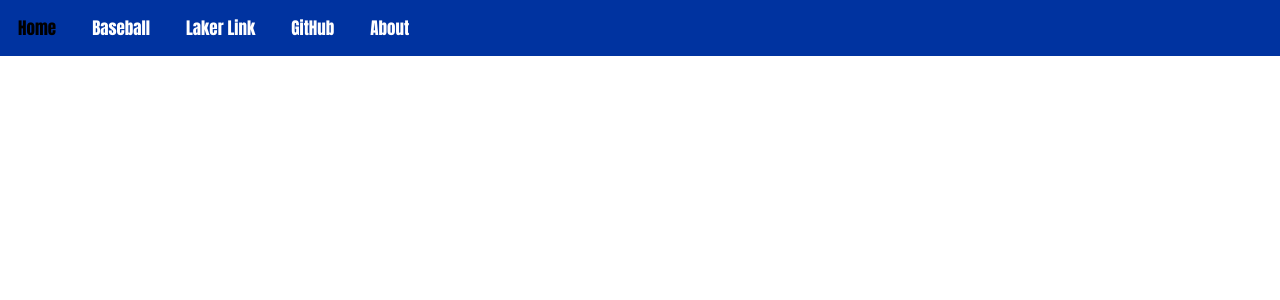
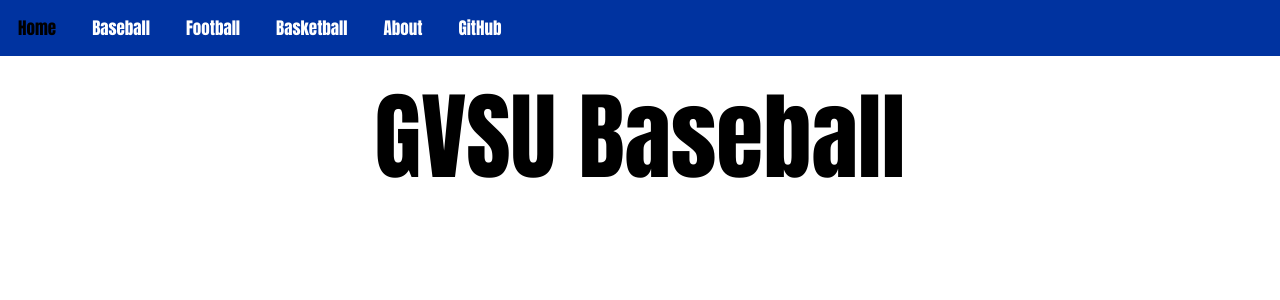
Before and after one commit to GVSU-Sports-Analytics/Web-App, a Flask app: page /baseball in a window 1280 px wide. Shown: the top 300 px of the page. Run offline with Flask 2, Linux system fonts and the light colour scheme.

Commit message:
re formatted the project structure, much cleaner and we will only need the one extra html file

```diff
--- a/blueprints/baseball/bsbl.py
+++ b/blueprints/baseball.py
@@ -10,5 +10,6 @@
 @bsbl.route("/baseball")
 def _baseball() -> str:
     return render_template(
-        "baseball.html",
+        "sport.html",
+        sport="GVSU Baseball"
     )
--- a/flask_app.py
+++ b/flask_app.py
@@ -1,8 +1,9 @@
 from flask import Flask
 import mysql.connector
 from blueprints.about import about
-from blueprints.baseball.simulator import simulator
-from blueprints.baseball.bsbl import bsbl
+from blueprints.baseball import bsbl
+from blueprints.football import football
+from blueprints.basketball import basketball
 from blueprints.index import index
 import os
 
@@ -17,7 +18,8 @@
     app.register_blueprint(index)
     app.register_blueprint(about)
     app.register_blueprint(bsbl)
-    app.register_blueprint(simulator)
+    app.register_blueprint(football)
+    app.register_blueprint(basketball)
 
 
 # does not connect from local machine
--- a/static/styles.css
+++ b/static/styles.css
@@ -21,6 +21,13 @@
     padding-left: 5%;
     padding-bottom: 20%;
     color: #ffffff;
+}
+
+.page-title {
+    font-size: 600%;
+    font-weight: bold;
+    text-align: center;
+    padding-top: 5%;
 }
 
 .topnav {
--- a/templates/baseball.html
+++ /dev/null
@@ -1,18 +0,0 @@
-<!DOCTYPE html>
-<html lang="en">
-<head>
-    <link type="text/css" rel="stylesheet" href="{{ url_for("static", filename="styles.css") }}"/>
-    <link type="image/x-icon" rel="icon" href="{{ url_for("static", filename="favicon.ico") }}">
-    <title>GVSU Sports-Analytics</title>
-</head>
-
-<div>
-    <nav class="topnav">
-        <a href="/">Home</a>
-        <a href="/baseball">Baseball</a>
-        <a href="https://gvsu.campuslabs.com/engage/organization/baseballanalytics">Laker Link</a>
-        <a href="https://github.com/GVSU-Sports-Analytics">GitHub</a>
-        <a href="/about">About</a>
-    </nav>
-</div>
-</html>
--- a/templates/index.html
+++ b/templates/index.html
@@ -11,16 +11,15 @@
     <nav class="topnav">
         <a href="/">Home</a>
         <a href="/baseball">Baseball</a>
-        <a href="https://gvsu.campuslabs.com/engage/organization/baseballanalytics">Laker Link</a>
+        <a href="https://gvsu.campuslabs.com/engage/organization/baseballanalytics">About</a>
         <a href="https://github.com/GVSU-Sports-Analytics">GitHub</a>
-        <a href="/about">About</a>
     </nav>
 </div>
 
 <div class="home_page louie-wave">
     <h1 class="title">
         Grand Valley State<br>
-        Sports Analytics Club
+        Sports Analytics Club<br>
     </h1>
 </div>
 
--- a/templates/about.html
+++ b/templates/sport.html
@@ -10,9 +10,17 @@
     <nav class="topnav">
         <a href="/">Home</a>
         <a href="/baseball">Baseball</a>
-        <a href="https://gvsu.campuslabs.com/engage/organization/baseballanalytics">Laker Link</a>
+        <a href="/football">Football</a>
+        <a href="/basketball">Basketball</a>
+        <a href="https://gvsu.campuslabs.com/engage/organization/baseballanalytics">About</a>
         <a href="https://github.com/GVSU-Sports-Analytics">GitHub</a>
-        <a href="/about">About</a>
     </nav>
 </div>
+
+<div>
+    <h1 class="page-title">
+        {{ sport }}
+    </h1>
+</div>
+
 </html>
```
Also changed, not shown: blueprints/baseball/simulator.py (deleted, +0 -14 lines), blueprints/basketball.py (added, +16 -0 lines), blueprints/football.py (added, +16 -0 lines), data/sports.db (deleted), templates/simulator.html (deleted).
